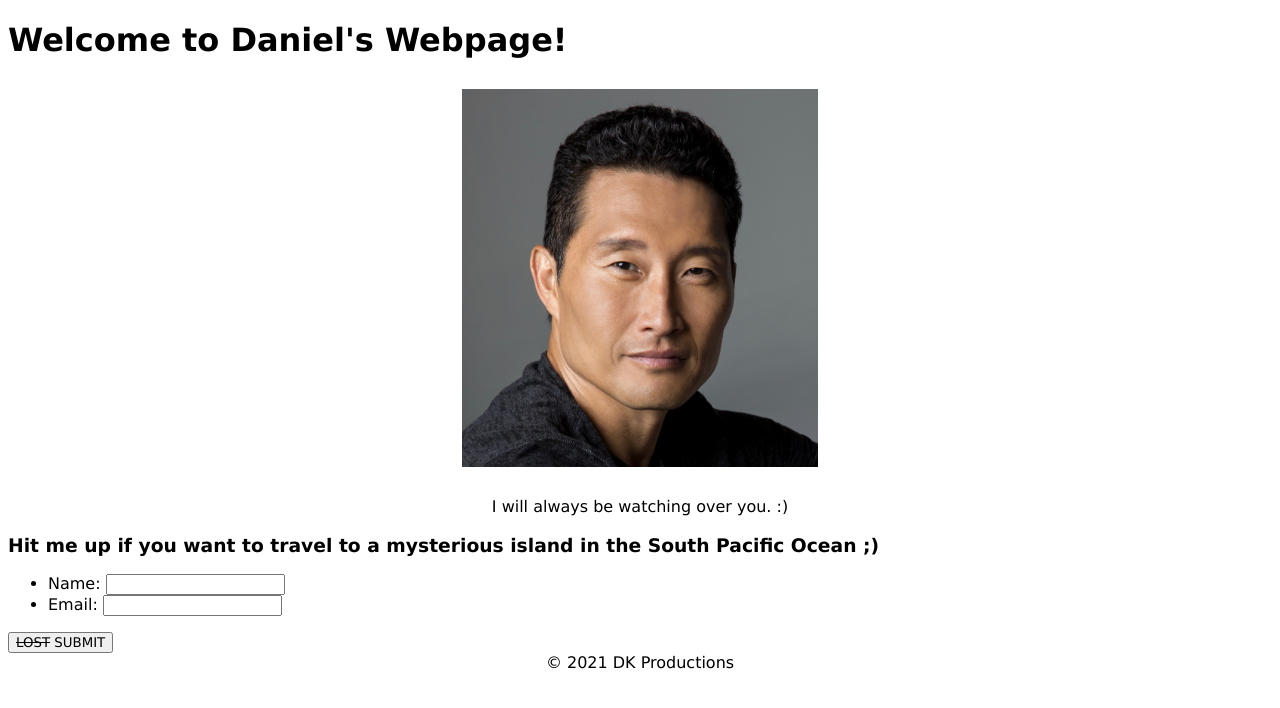
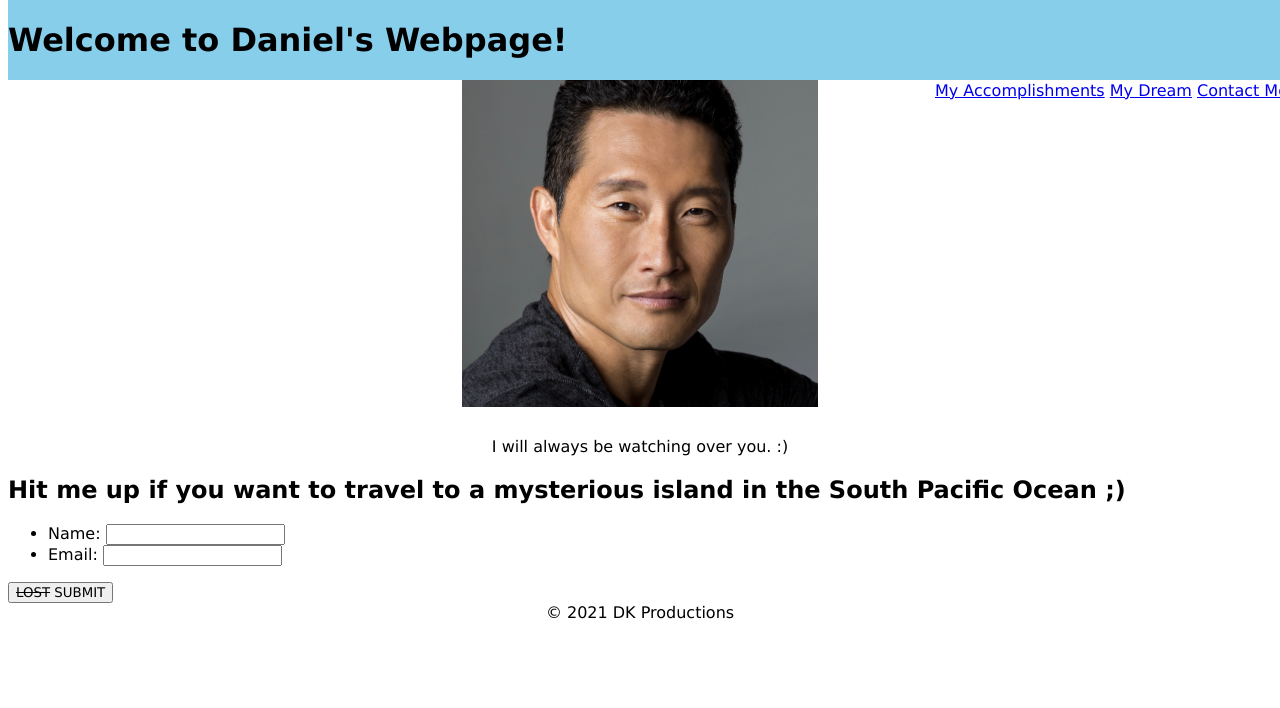
Before and after one commit to yoojeenkim/My-First-Webpage, a plain HTML site: page index.html in a window 1280 px wide. Drawn offline with Linux system fonts and the light colour scheme.

Commit message:
added a few more selectors changing colors and including the nav links(which dont work yet)

```diff
--- a/assets/css/style.css
+++ b/assets/css/style.css
@@ -11,16 +11,17 @@ body {
 }
 
 header {
-
+    height: 80px;
+    width: 100%;
+    background-color:skyblue;
+    position: fixed;
+    top: 0px;
 }
 
 h1 {
 
 }
 
-h2 {
-
-}
 
 main {
 
@@ -38,6 +39,12 @@ img {
 }
 
 /* Class Selectors */
+.nav-section{
+    text-align: right;
+}
+.nav-links {
+    display: inline;
+}
 .text-center {
     text-align: center;
 }
--- a/index.html
+++ b/index.html
@@ -10,6 +10,13 @@
 <body>
     <header>
         <h1>Welcome to Daniel's Webpage!</h1>
+        <section class="nav-section">
+            <ul>
+                <li class="nav-links"> <a href="placeholder">My Accomplishments</a></li>
+                <li class="nav-links"> <a href="#">My Dream</a></li>
+                <li class="nav-links"> <a href="contact">Contact Me</a></li>
+            </ul>
+        </section>
     </header>
 
     <main>
@@ -18,7 +25,7 @@
             <figcaption class="text-center"> I will always be watching over you. :)</figcaption>
         </figure>
         <section>
-            <h3>Hit me up if you want to travel to a mysterious island in the South Pacific Ocean ;)</h3>
+            <h2>Hit me up if you want to travel to a mysterious island in the South Pacific Ocean ;)</h2>
             <form>
                 <ul>
                     <li>
```
